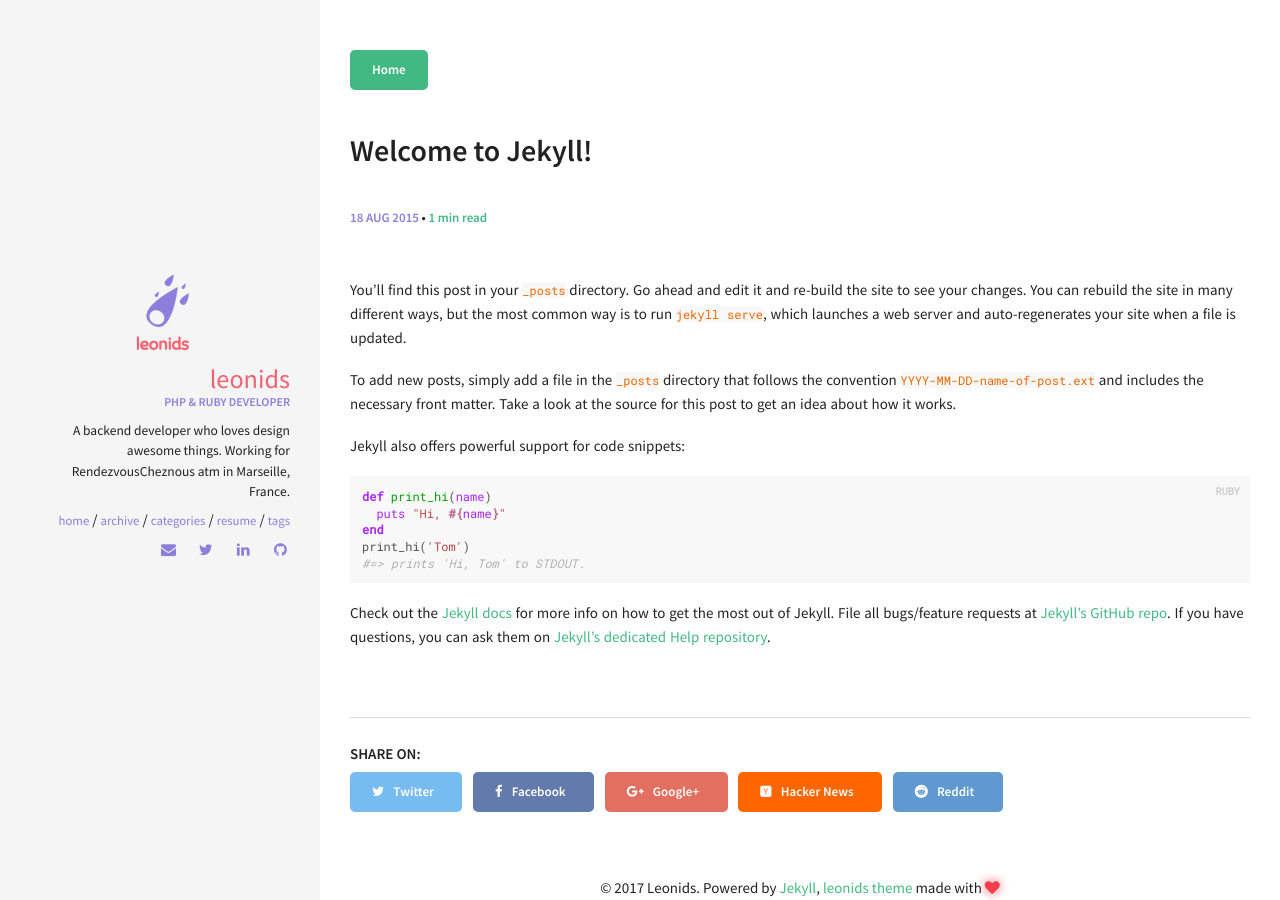
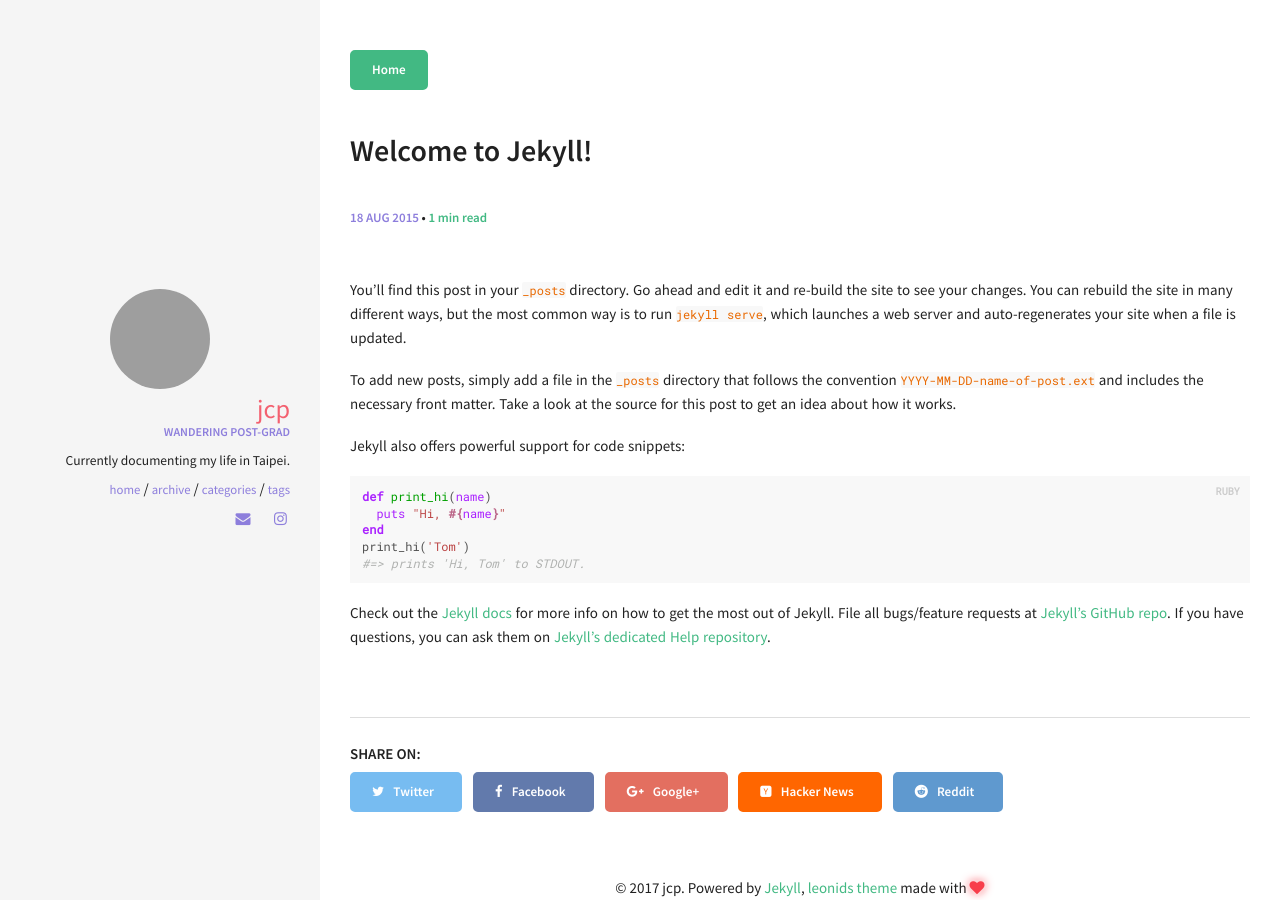
Before and after one commit to janicep/janicep.github.io, a Jekyll site: the page built from _posts/2015-08-18-welcome-to-jekyll.md, in a window 1280 px wide. Built offline with Jekyll 4.4.1, drawn with Linux system fonts in a browser that asks for light colours; comment, search, counter and statistics services are not loaded.

Commit message:
Updated bio

```diff
--- a/_config.yml
+++ b/_config.yml
@@ -3,18 +3,18 @@
 # Site wide configuration
 ####################################
 #
-title: Leonids
-email: zourenyuan@gmail.com
-description: A simple and awesome blog theme powered by jekyll.
-url: https://renyuanz.github.io/leonids # the base hostname & protocol for your site
-keywords: ["Programming", "PHP", "Ruby"]
+title: jcp
+email: janicecpoon@gmail.com
+description: my travel log
+url: https://janicep.github.io # the base hostname & protocol for your site
+keywords: ["Travel", "Photojournal", "Blog"]
 
 #
 ###################################
 # Jekyll configuration
 ####################################
 #
-timezone:          Europe/Paris
+timezone:          Hongkong
 markdown:          kramdown
 highlighter:       rouge
 excerpt_separator: <!--more-->
@@ -33,26 +33,26 @@ kramdown:
 ####################################
 #
 owner:
-  name: Leonids
-  avatar: leonids-logo.png
-  job: "PHP & Ruby Developer"
-  bio: "A backend developer who loves design awesome things. Working for RendezvousCheznous atm in Marseille, France."
-  email: zourenyuan@gmail.com
-  disqus-shortname: renyuanzblog
-  twitter: renyuan814 #username
+  name: jcp
+  avatar: jp-avatar.png
+  job: "Wandering post-grad"
+  bio: "Currently documenting my life in Taipei."
+  email: janicecpoon@gmail.com
+  disqus-shortname:
+  twitter:  #username
   facebook: #username
   google:
     plus: #username
-    analytics: UA-62251910-2
+    analytics:
     verify:
     ad-client:
     ad-slot:
   bing-verify:
-  github: renyuanz #username
+  github: #username
   stackoverflow: #123456/username   from a "http://stackoverflow.com/users/123456/username" link
-  linkedin: renyuan-zou-69b7038a #username
+  linkedin:  #username
   xing: #username
-  instagram: #username
+  instagram: janipoon #username
   lastfm: #username
   tumblr: #username
   pinterest: #username
--- a/resume.html
+++ /dev/null
@@ -1,5 +0,0 @@
----
-layout: resume
-title: Resume
-permalink: /resume/
----
```
Also changed, not shown: 14 other files.
